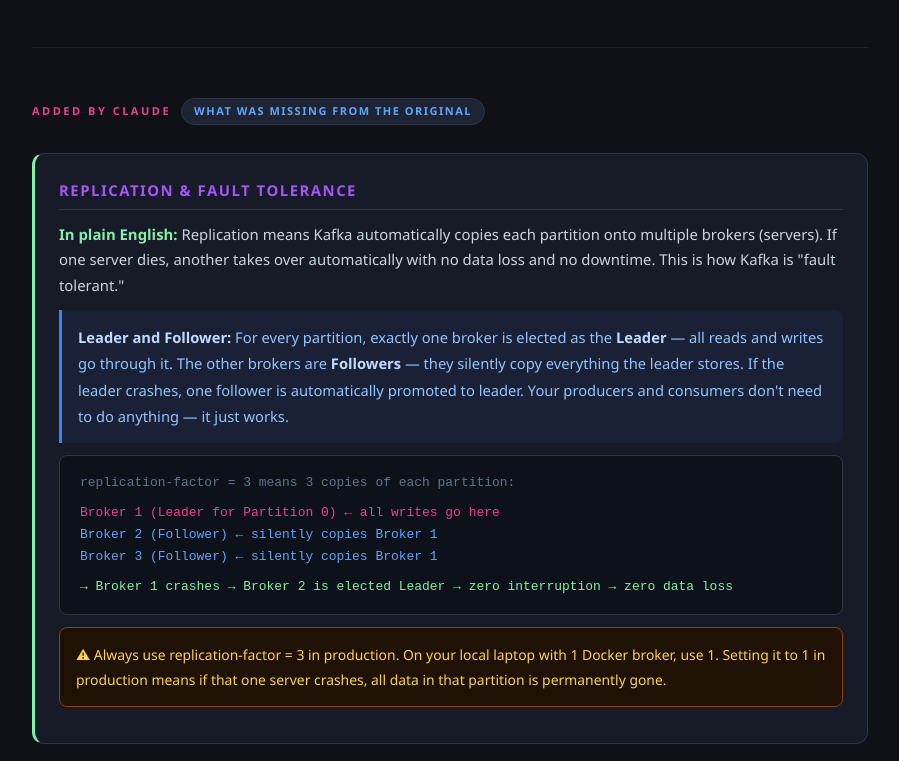
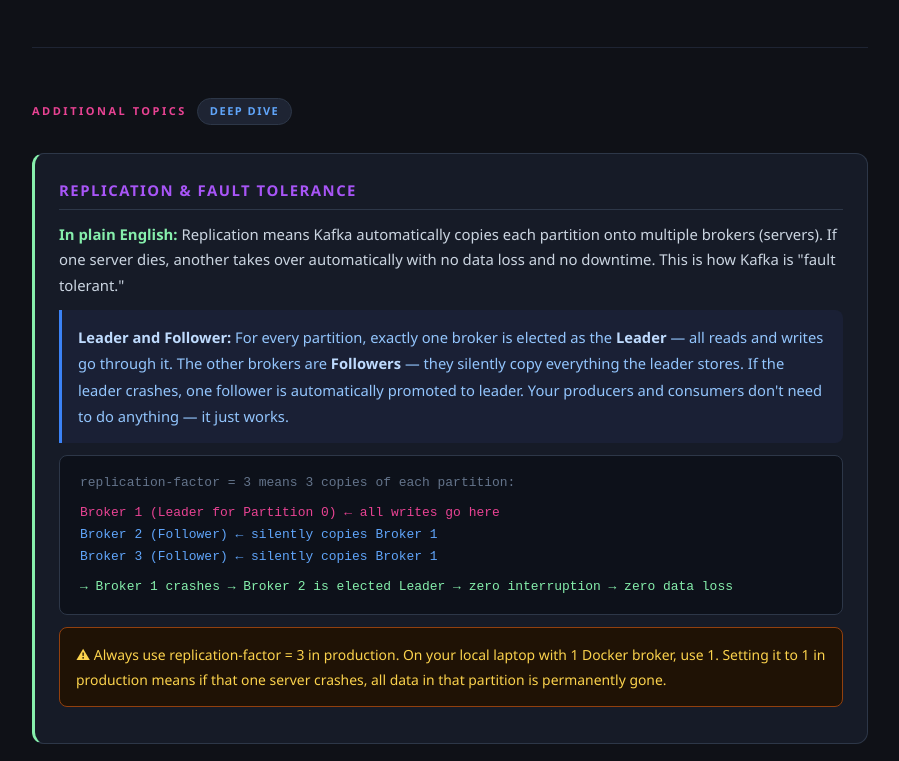
Before and after one commit to DARKZONE17/crypto-tracker, a plain HTML site: page kafka_learning.html in a window 1280 px wide. Shown: the part 8659-9420 px from the top of the page, without its empty margins (190-1089 px from the left). Drawn offline with Linux system fonts and the light colour scheme.

Commit message:
Update kafka_learning.html

```diff
--- a/kafka_learning.html
+++ b/kafka_learning.html
@@ -111,7 +111,6 @@
   /* CHEAT VAL */
   .cv { font-family: monospace; font-size: 0.82rem; color: #86efac; }
 
-  /* ADDED BY CLAUDE BANNER */
   .added-banner { display: inline-flex; align-items: center; gap: 10px; margin-bottom: 1.75rem; }
 
   @media (max-width: 600px) {
@@ -455,10 +454,9 @@
 
 <hr class="divider">
 
-<!-- ADDED BY CLAUDE -->
 <div class="added-banner">
-  <div class="sec-label" style="margin-bottom:0;">Added by Claude</div>
-  <span style="background:#1e2433;border:1px solid #2d3748;border-radius:20px;font-size:11px;font-weight:700;letter-spacing:1.5px;text-transform:uppercase;color:#60a5fa;padding:3px 12px;">What was missing from the original</span>
+  <div class="sec-label" style="margin-bottom:0;">Additional Topics</div>
+  <span style="background:#1e2433;border:1px solid #2d3748;border-radius:20px;font-size:11px;font-weight:700;letter-spacing:1.5px;text-transform:uppercase;color:#60a5fa;padding:3px 12px;">Deep Dive</span>
 </div>
 
 <!-- REPLICATION -->
@@ -1076,7 +1074,7 @@
 </section>
 
 <div style="text-align:center;margin-top:3rem;padding:1.5rem;border-top:1px solid #1e2433;color:#475569;font-size:0.82rem;">
-  Original notes by author &nbsp;·&nbsp; Extended &amp; explained by Claude &nbsp;·&nbsp; Kafka 3.x
+  Original notes by Nilay Singh &nbsp;·&nbsp; Kafka 3.x
 </div>
 
 </div><!-- /wrap -->
```
